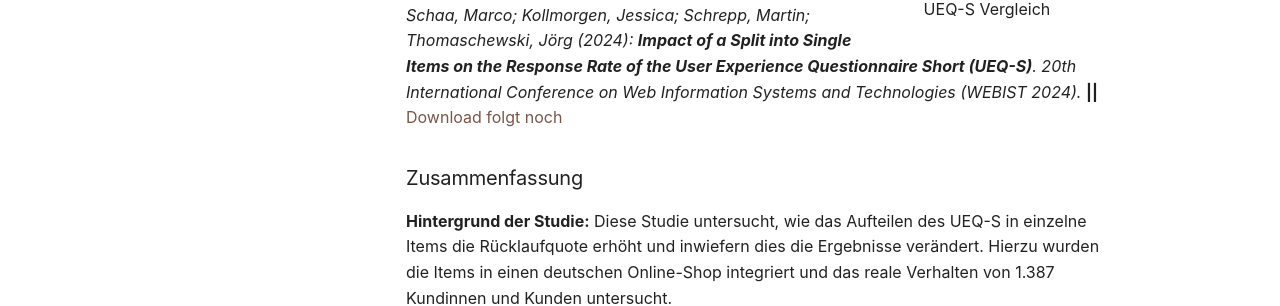
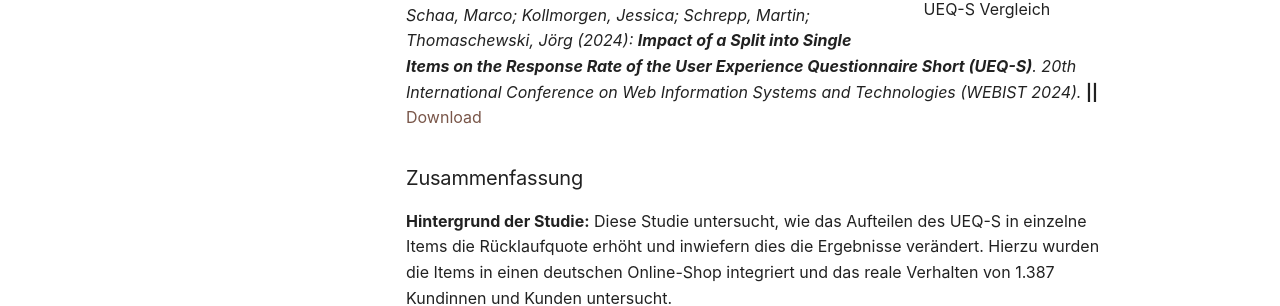
Before and after one commit to JoergThomaschewski/website-fin, an MkDocs documentation site: the page built from docs/posts/UX-Fragebogen mit einzelnen Items versus 8 Items.md, in a window 1280 px wide and 900 px high. Shown: the part 306-612 px from the top of the window. Built offline with MkDocs 1.6.1 and Material for MkDocs 9.7.7, drawn with Linux system fonts in a browser that asks for light colours.

Commit message:
Links hinzugefügt

```diff
--- a/docs/posts/UX-Fragebogen mit einzelnen Items versus 8 Items.md
+++ b/docs/posts/UX-Fragebogen mit einzelnen Items versus 8 Items.md
@@ -14,7 +14,7 @@ tags:
 ![Artikel Benchmark UEQ-S Vergleich](assets/2024-article-split-ueq-s.PNG){align=right width="30%"}
 
 ### Quellenangabe
-*Schaa, Marco; Kollmorgen, Jessica; Schrepp, Martin; Thomaschewski, Jörg (2024): __Impact of a Split into Single Items on the Response Rate of the User Experience Questionnaire Short (UEQ-S)__. 20th International Conference on Web Information Systems and Technologies (WEBIST 2024).* **||** [Download folgt noch](folgt noch)
+*Schaa, Marco; Kollmorgen, Jessica; Schrepp, Martin; Thomaschewski, Jörg (2024): __Impact of a Split into Single Items on the Response Rate of the User Experience Questionnaire Short (UEQ-S)__. 20th International Conference on Web Information Systems and Technologies (WEBIST 2024).* **||** [Download](https://www.scitepress.org/Papers/2024/130464/130464.pdf)
 
 ### Zusammenfassung
 
```
Also changed, not shown: docs/posts/Stabilitaet im Antwortverhalten bei UX-Frageboegen.md (+1 -1 lines).
